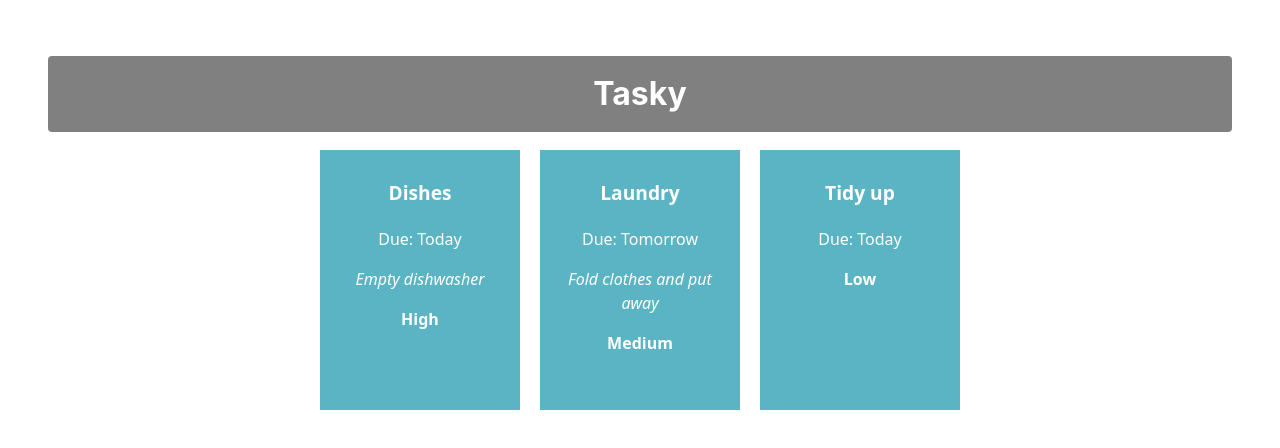
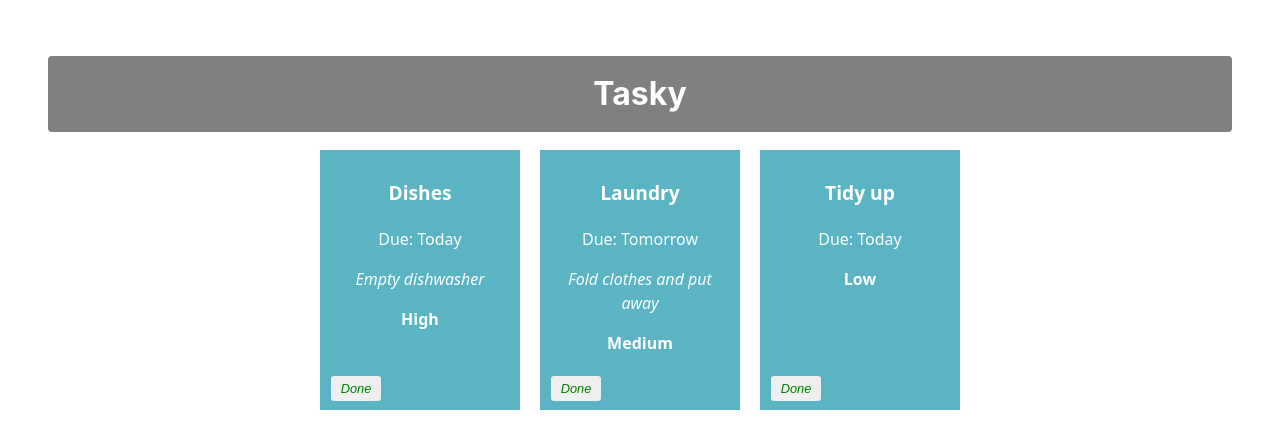
Before and after one commit to robertodonnell00/react-basics-lab, a React (Vite) app in the folder tasky/: page / in a window 1280 px wide. Shown: the top 448 px of the page. Built offline with nearby package versions, Linux system fonts and the light colour scheme.

Commit message:
Mark task as done

```diff
--- a/tasky/src/App.css
+++ b/tasky/src/App.css
@@ -48,3 +48,20 @@
 .priority {
   font-weight: bold;
 }
+
+button {
+  border: none;
+  border-radius: 3px;
+  font-style: italic;
+  font-size: 0.8em;
+  margin: 4px 6px;
+  width: 50px;
+  height: 25px;
+}
+
+.doneButton {
+  position: absolute;
+  bottom: 5px;
+  left: 5px;
+  color: green;
+}
--- a/tasky/src/App.jsx
+++ b/tasky/src/App.jsx
@@ -6,22 +6,33 @@
 function App() {
   const [ taskState, setTaskState ] = useState({
     tasks: [
-      { id: 1, title:"Dishes", description: "Empty dishwasher", deadline: "Today", priority: "High" },
-      { id: 2, title: "Laundry", description: "Fold clothes and put away", deadline: "Tomorrow", priority: "Medium" },
-      { id: 3, title: "Tidy up", deadline: "Today", priority: "Low" }
+      { id: 1, title:"Dishes", description: "Empty dishwasher", deadline: "Today", priority: "High", done: false },
+      { id: 2, title: "Laundry", description: "Fold clothes and put away", deadline: "Tomorrow", priority: "Medium", done: false },
+      { id: 3, title: "Tidy up", deadline: "Today", priority: "Low", done: false }
     ]
   });
 
+  const doneHandler = (taskIndex) => {
+    const tasks = [...taskState.tasks];
+    tasks[taskIndex].done = !tasks[taskIndex].done;
+    setTaskState({tasks});
+    console.log(`${taskIndex} ${tasks[taskIndex].done}`);
+  }
+
+
     return (
+
     <div className="container">
       <h1>Tasky</h1>
-          {taskState.tasks.map((task) => (
+          {taskState.tasks.map((task, index) => (
                   <Task
                     key={task.id}
                     title={task.title}
                     description={task.description}
                     deadline={task.deadline}
                     priority={task.priority}
+                    done={task.done}
+                    markDone={() => doneHandler(index)}
                   />
             ))}
     </div>
--- a/tasky/src/components/Task.jsx
+++ b/tasky/src/components/Task.jsx
@@ -3,14 +3,14 @@
 const Task = (props) => {
 
     return (
-        <div className="card">
+          <div className="card" style={{backgroundColor: props.done ? 'lightgrey' : '#5bb4c4'}}>
             <p className="title">{props.title}</p>
             <p>Due: {props.deadline}</p>
             <p className="description">{props.description}</p>
             <p className='priority'>{props.priority}</p>
+            <button onClick={props.markDone} className='doneButton'>Done</button>
         </div>
     )
 }
 
-
 export default Task;
```
